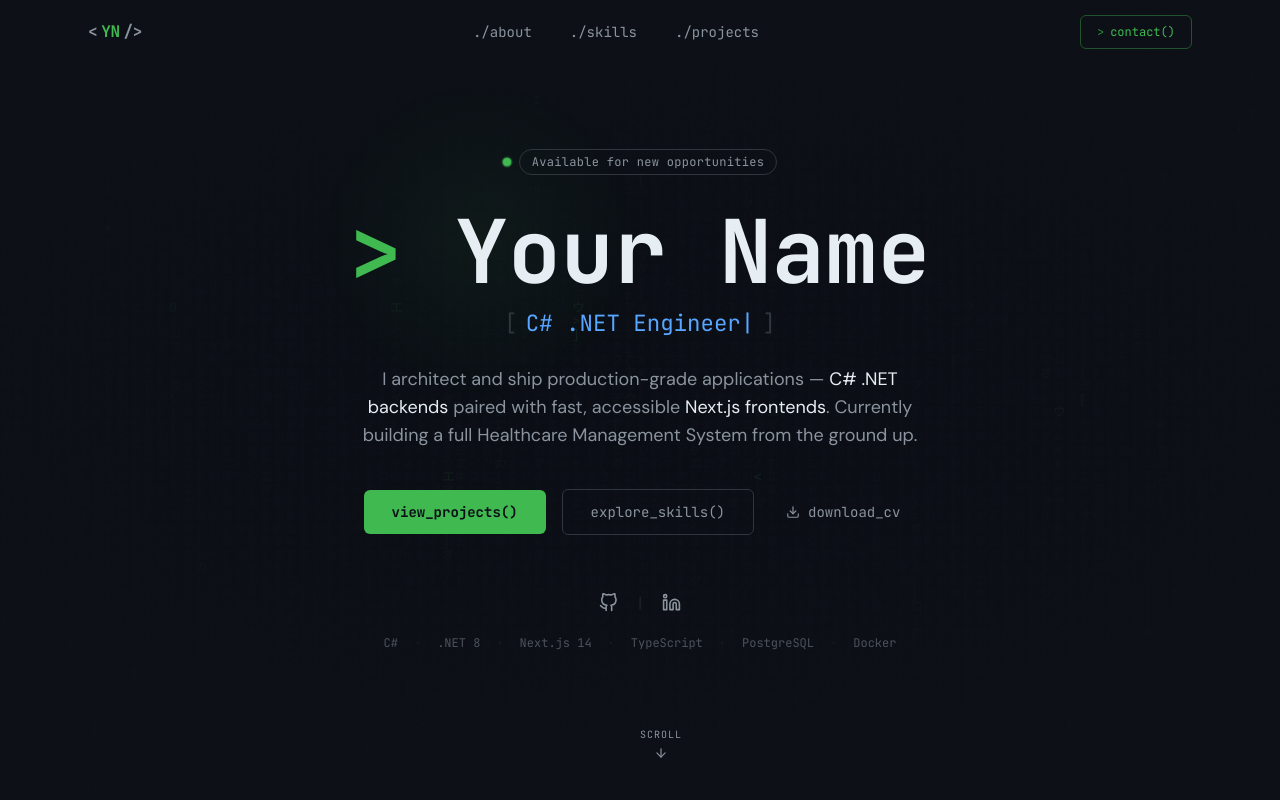
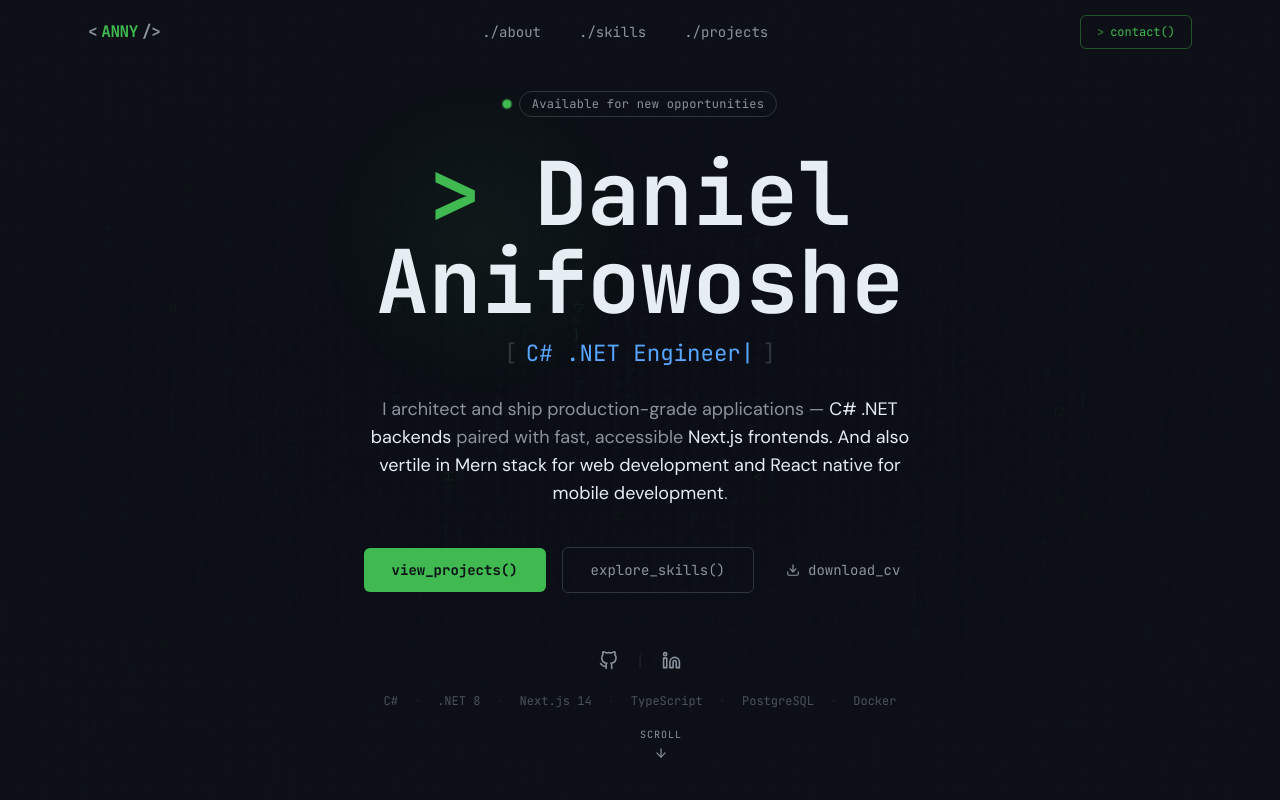
Before and after one commit to Kingaer04/Portfolio-next, a Next.js app: page / in a window 1280 px wide. Shown: the top 800 px of the page. Built offline with nearby package versions, Linux system fonts and the light colour scheme.

Commit message:
Update personal information and enhance project descriptions in layout and hero components

```diff
--- a/app/layout.tsx
+++ b/app/layout.tsx
@@ -15,21 +15,21 @@ const dmSans = DM_Sans({
 });
 
 export const metadata: Metadata = {
-  title: "Your Name — Full-Stack Developer",
+  title: "Daniel Anifowoshe — Full-Stack Developer",
   description:
-    "Full-stack developer specializing in C# .NET and Next.js. Building robust, scalable applications.",
+    "Full-stack developer specializing in C# .NET, Next.js, MERN stack for web development and React Native for mobile development. Building robust, scalable applications.",
   keywords: ["developer", "portfolio", "Next.js", "C#", ".NET", "full-stack"],
-  authors: [{ name: "Your Name" }],
+  authors: [{ name: "Daniel Anifowoshe" }],
   openGraph: {
-    title: "Your Name — Full-Stack Developer",
+    title: "Daniel Anifowoshe — Full-Stack Developer",
     description: "Full-stack developer specializing in C# .NET and Next.js.",
     type: "website",
-    url: "https://yourname.dev",
+    url: "https://danielanifowoshe.dev",
     images: [{ url: "/og-image.png", width: 1200, height: 630 }],
   },
   twitter: {
     card: "summary_large_image",
-    title: "Your Name — Full-Stack Developer",
+    title: "Daniel Anifowoshe — Full-Stack Developer",
     description: "Full-stack developer specializing in C# .NET and Next.js.",
     images: ["/og-image.png"],
   },
--- a/components/layout/Navbar.tsx
+++ b/components/layout/Navbar.tsx
@@ -41,7 +41,7 @@ export default function Navbar() {
 
         {/* Logo */}
         <a href="#hero" className="font-mono text-green font-bold text-base tracking-tight hover:opacity-75 transition-opacity flex items-center gap-1">
-          <span className="text-muted">&lt;</span>YN<span className="text-muted">/&gt;</span>
+          <span className="text-muted">&lt;</span>ANNY<span className="text-muted">/&gt;</span>
         </a>
 
         {/* Desktop nav */}
@@ -99,7 +99,7 @@ export default function Navbar() {
                   <a href={href}
                     onClick={() => setMenuOpen(false)}
                     className="font-mono text-sm text-muted hover:text-green transition-colors flex items-center gap-2 py-2">
-                    <span className="text-green/50">./</span>{label}
+                    <span className="text-green/50"></span>{label}
                   </a>
                 </li>
               ))}
--- a/components/sections/Hero.tsx
+++ b/components/sections/Hero.tsx
@@ -93,7 +93,7 @@ export default function Hero() {
         <motion.h1 {...fadeUp(0.2)} className="font-mono font-bold text-text leading-none mb-3"
           style={{ fontSize: "clamp(2.8rem, 8vw, 5.5rem)" }}>
           {/* ── EDIT: your name ── */}
-          <span className="text-green">&gt;&nbsp;</span>Your Name
+          <span className="text-green">&gt;&nbsp;</span>Daniel Anifowoshe
         </motion.h1>
 
         {/* Typing */}
@@ -118,8 +118,7 @@ export default function Hero() {
           {/* ── EDIT: your bio ── */}
           I architect and ship production-grade applications —{" "}
           <span className="text-text">C# .NET backends</span> paired with fast,
-          accessible <span className="text-text">Next.js frontends</span>. Currently
-          building a full Healthcare Management System from the ground up.
+          accessible <span className="text-text">Next.js frontends. And also vertile in Mern stack for web development and React native for mobile development</span>.
         </motion.p>
 
         {/* CTAs */}
@@ -139,9 +138,9 @@ export default function Hero() {
         <motion.div {...fadeUp(0.8)} className="flex flex-col items-center gap-5">
           <div className="flex items-center gap-5">
             {/* ── EDIT: your actual URLs ── */}
-            <a href="https://github.com/yourusername" target="_blank" rel="noopener noreferrer" className="text-muted hover:text-green transition-colors"><FiGithub size={19} /></a>
+            <a href="https://github.com/Kingaer04/" target="_blank" rel="noopener noreferrer" className="text-muted hover:text-green transition-colors"><FiGithub size={19} /></a>
             <span className="text-border/50">|</span>
-            <a href="https://linkedin.com/in/yourprofile" target="_blank" rel="noopener noreferrer" className="text-muted hover:text-cyan transition-colors"><FiLinkedin size={19} /></a>
+            <a href="https://www.linkedin.com/in/daniel-anifowoshe-528373251/" target="_blank" rel="noopener noreferrer" className="text-muted hover:text-cyan transition-colors"><FiLinkedin size={19} /></a>
           </div>
           <div className="flex flex-wrap items-center justify-center gap-4 font-mono text-xs text-muted/50">
             {["C#", ".NET 8", "Next.js 14", "TypeScript", "PostgreSQL", "Docker"].map((t, i, arr) => (
```
